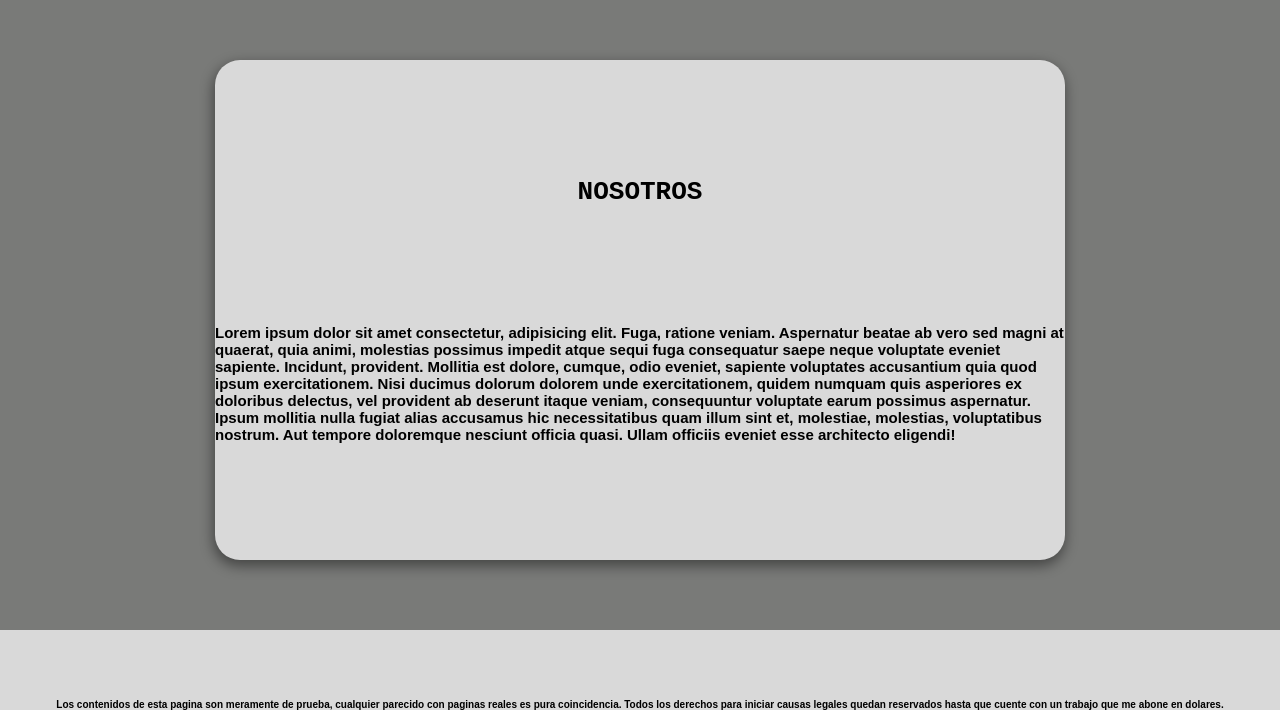
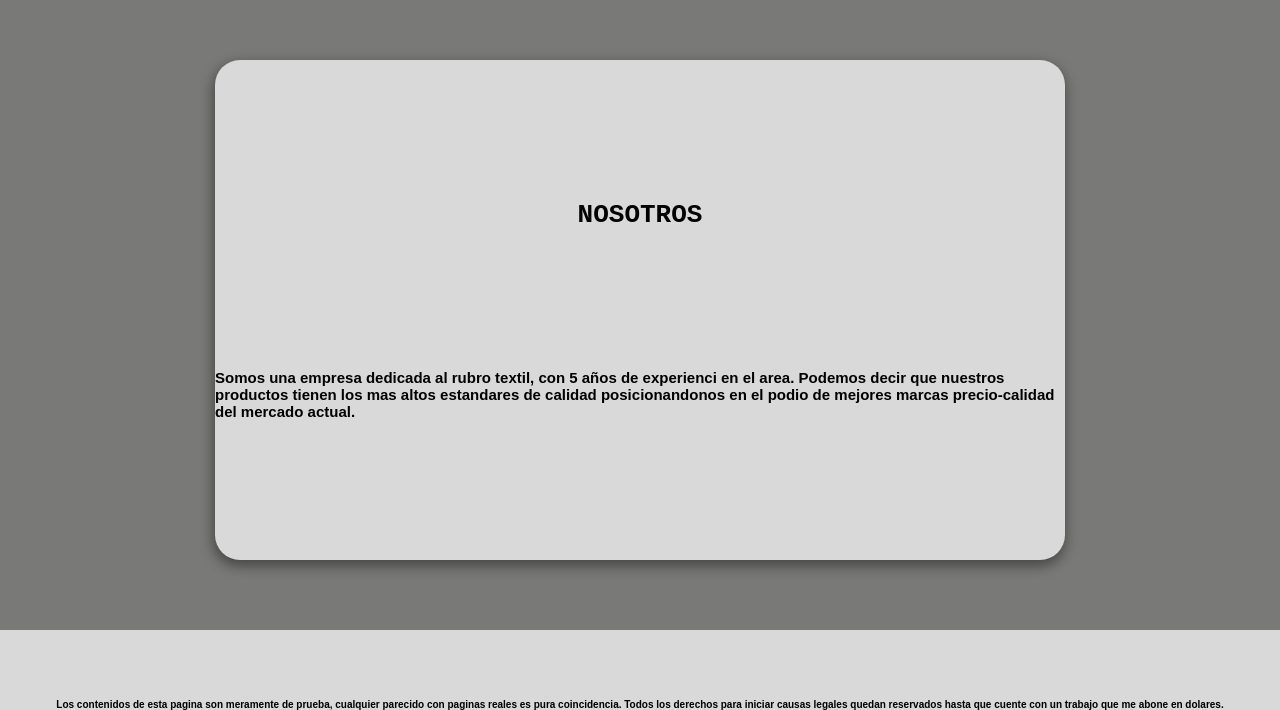
Before and after one commit to GuidoFernandez98/segunda-entrega-fernandez, a website: page pages/nosotros.html in a window 1280 px wide. Shown: the part 90-800 px from the top of the page. Drawn offline with Linux system fonts and the light colour scheme.

Commit message:
Add files via upload

```diff
--- a/pages/nosotros.html
+++ b/pages/nosotros.html
@@ -38,7 +38,7 @@
             <h4>NOSOTROS</h4>
         </div>
         <div>
-            <p class="textoNos">Lorem ipsum dolor sit amet consectetur, adipisicing elit. Fuga, ratione veniam. Aspernatur beatae ab vero sed magni at quaerat, quia animi, molestias possimus impedit atque sequi fuga consequatur saepe neque voluptate eveniet sapiente. Incidunt, provident. Mollitia est dolore, cumque, odio eveniet, sapiente voluptates accusantium quia quod ipsum exercitationem. Nisi ducimus dolorum dolorem unde exercitationem, quidem numquam quis asperiores ex doloribus delectus, vel provident ab deserunt itaque veniam, consequuntur voluptate earum possimus aspernatur. Ipsum mollitia nulla fugiat alias accusamus hic necessitatibus quam illum sint et, molestiae, molestias, voluptatibus nostrum. Aut tempore doloremque nesciunt officia quasi. Ullam officiis eveniet esse architecto eligendi!</p>
+            <p class="textoNos">Somos una empresa dedicada al rubro textil, con 5 años de experienci en el area. Podemos decir que nuestros productos tienen los mas altos estandares de calidad posicionandonos en el podio de mejores marcas precio-calidad del mercado actual.</p>
         </div>
         </div>
     </main>
```
